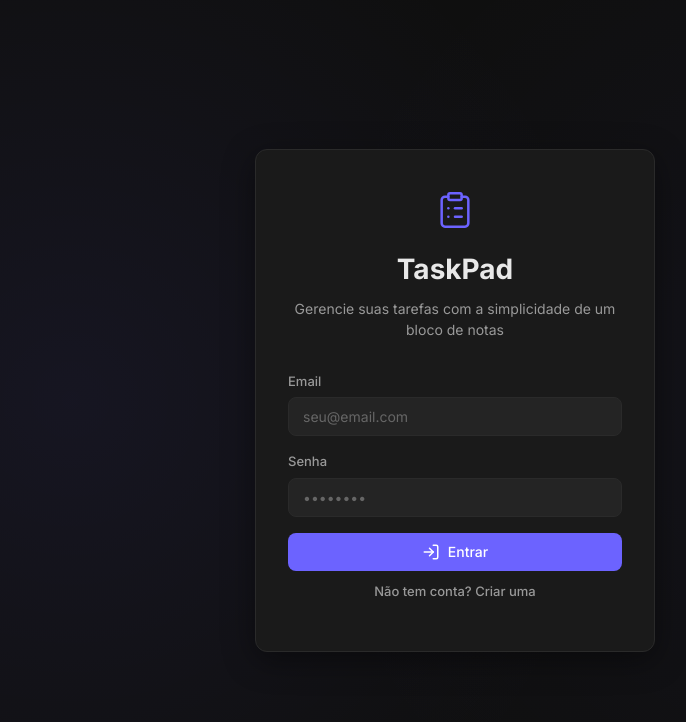
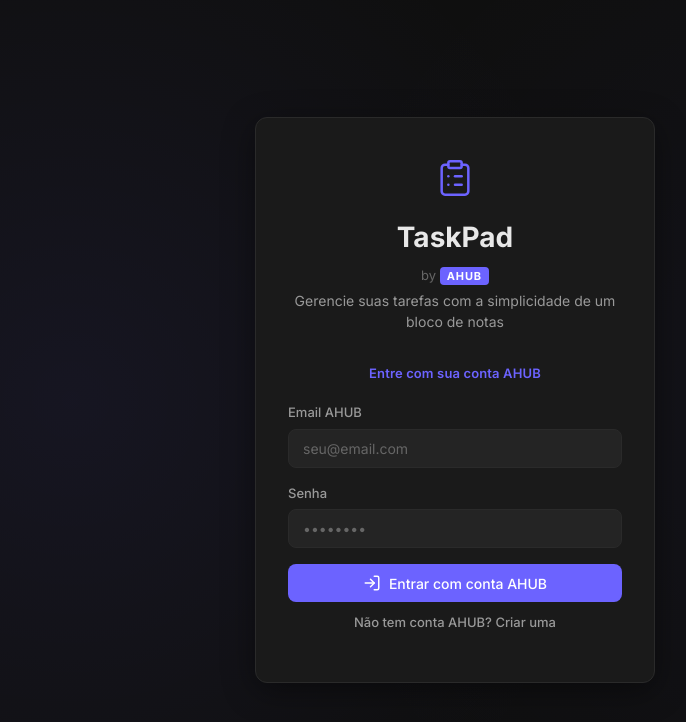
Before and after one commit to mateusartur27/taskpad, a React (Vite) app in the folder frontend/: page / in a window 1280 px wide. Shown: the top 722 px of the page, without its empty margins (185-871 px from the left). Built offline with nearby package versions, Linux system fonts and the light colour scheme; no server answers.

Commit message:
feat: AHUB branding on auth page

```diff
--- a/frontend/src/pages/AuthPage.tsx
+++ b/frontend/src/pages/AuthPage.tsx
@@ -37,12 +37,17 @@
         <div className="auth-header">
           <ClipboardList size={40} strokeWidth={1.5} />
           <h1>TaskPad</h1>
+          <p className="auth-subtitle-app">by <span className="auth-ahub-badge">AHUB</span></p>
           <p>Gerencie suas tarefas com a simplicidade de um bloco de notas</p>
         </div>
 
         <form onSubmit={handleSubmit} className="auth-form">
+          <p className="auth-ahub-label">
+            {isLogin ? 'Entre com sua conta AHUB' : 'Crie sua conta AHUB'}
+          </p>
+
           <div className="input-group">
-            <label htmlFor="email">Email</label>
+            <label htmlFor="email">Email AHUB</label>
             <input
               id="email"
               type="email"
@@ -77,7 +82,7 @@
             ) : (
               <UserPlus size={18} />
             )}
-            {isLogin ? 'Entrar' : 'Criar Conta'}
+            {isLogin ? 'Entrar com conta AHUB' : 'Criar conta AHUB'}
           </button>
         </form>
 
@@ -89,7 +94,7 @@
             setSuccess('')
           }}
         >
-          {isLogin ? 'Não tem conta? Criar uma' : 'Já tem conta? Entrar'}
+          {isLogin ? 'Não tem conta AHUB? Criar uma' : 'Já tem conta AHUB? Entrar'}
         </button>
       </div>
     </div>
--- a/frontend/src/styles.css
+++ b/frontend/src/styles.css
@@ -133,6 +133,32 @@
 .auth-header p {
   color: var(--text-secondary);
   font-size: 14px;
+}
+
+.auth-subtitle-app {
+  margin-bottom: 4px !important;
+  font-size: 13px !important;
+  color: var(--text-muted) !important;
+}
+
+.auth-ahub-badge {
+  background: var(--accent);
+  color: white;
+  font-size: 11px;
+  font-weight: 700;
+  letter-spacing: 0.08em;
+  padding: 2px 7px;
+  border-radius: 4px;
+  vertical-align: middle;
+}
+
+.auth-ahub-label {
+  text-align: center;
+  font-size: 13px;
+  font-weight: 600;
+  color: var(--accent);
+  margin: 0 0 4px;
+  letter-spacing: 0.01em;
 }
 
 .auth-form {
```
